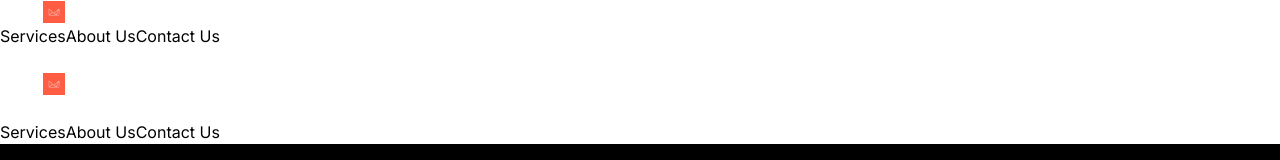
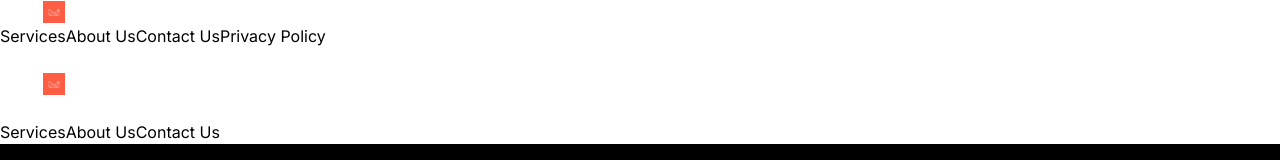
Before and after one commit to Podiihq/ungaraged-website, a React (Vite) app: page / in a window 1280 px wide. Shown: the top 160 px of the page. Built offline with nearby package versions, Linux system fonts and the light colour scheme.

Commit message:
Added privacy policy on the header

```diff
--- a/src/components/NavBar.tsx
+++ b/src/components/NavBar.tsx
@@ -93,6 +93,12 @@ export const NewNavbar = () => {
                 >
                   Contact Us
                 </a>
+                <a
+                  href="/privacy-policy"
+                  className="hover:underline hover:text-[#FE5C43]"
+                >
+                  Privacy Policy
+                </a>
               </div>
             </div>
 
```
